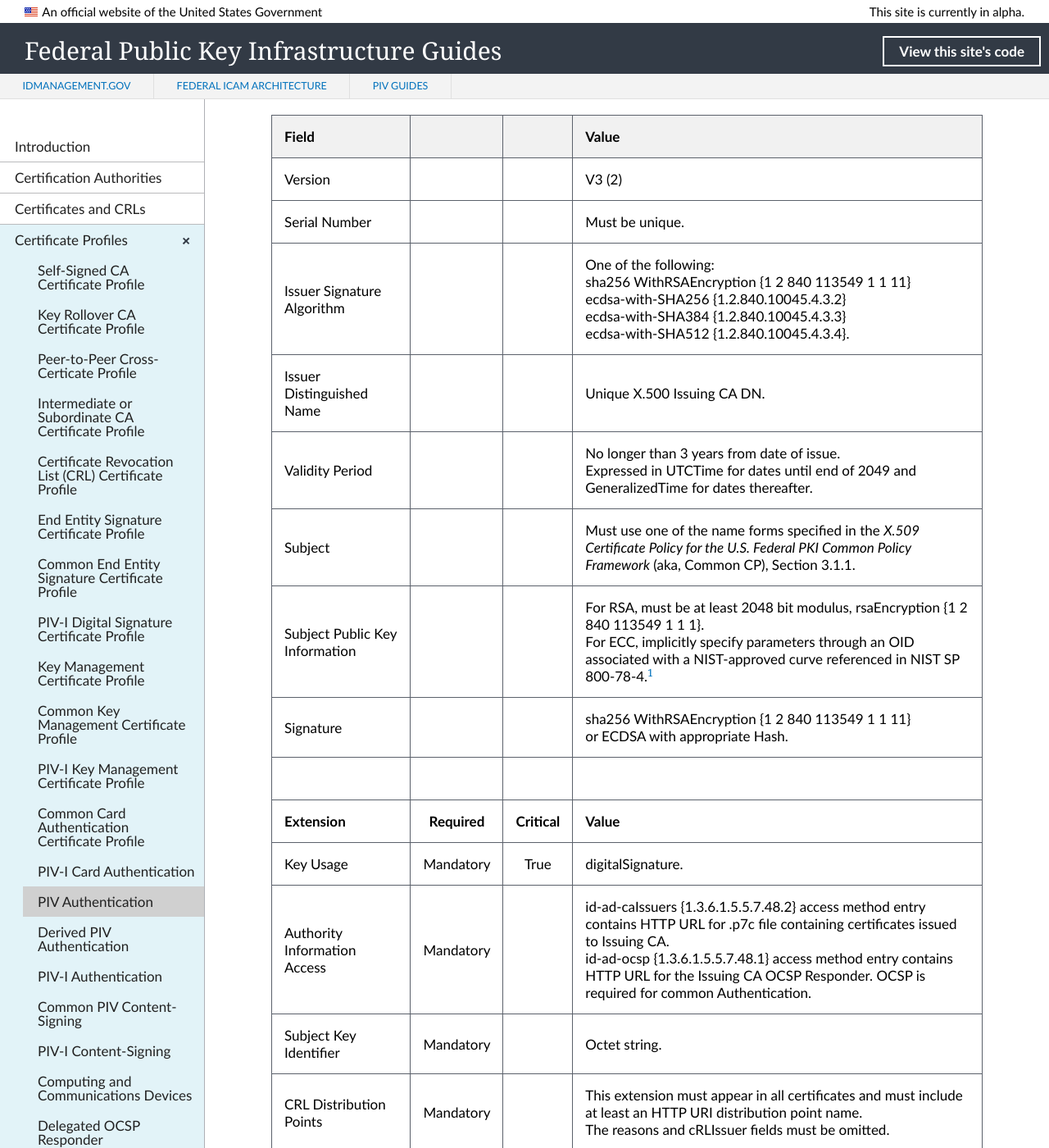
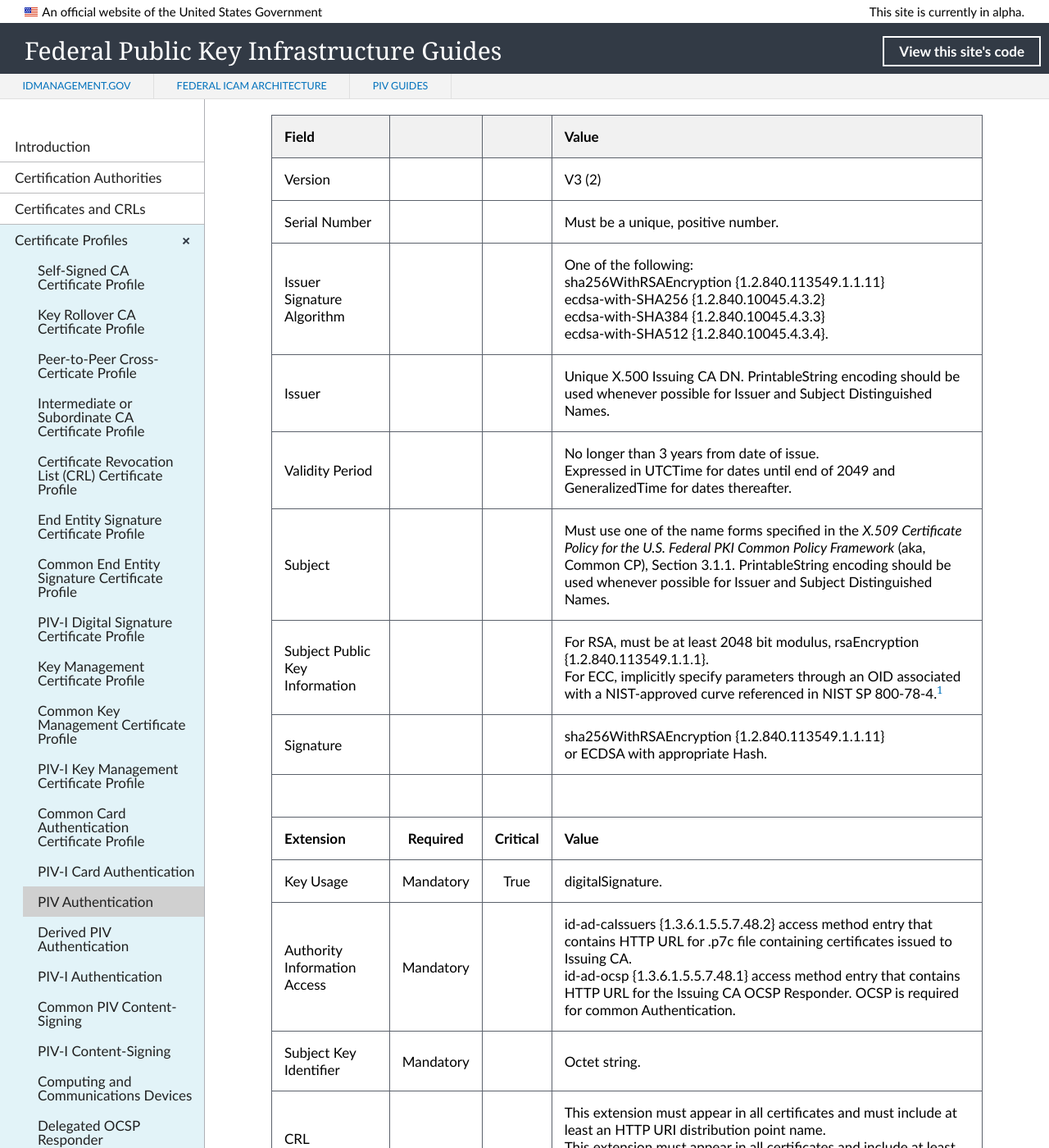
Before and after one commit to GSA/fpki-guides, a Jekyll site: the page built from _profiles/14_piv_auth.md, in a window 1280 px wide and 1400 px high, scrolled down 201 px. Shown: the whole window at 82% size. Built offline with Jekyll 4.4.1, drawn with Linux system fonts in a browser that asks for light colours; nearby versions of some CDN libraries; library files that are not in the unit come from our copies; some of the changed text lies outside the part shown.

Commit message:
Update 14_piv_auth.md
Content added. Formatting.

```diff
--- a/_profiles/14_piv_auth.md
+++ b/_profiles/14_piv_auth.md
@@ -9,23 +9,23 @@
 | **Field** |       |       | **Value**                             |
 | :-------- | :---: | :---: | :-------------------------------     |
 | Version   |       |       | V3 (2)                                 |
-| Serial Number   |       |       | Must be unique. |
-| Issuer Signature Algorithm   |       |       |  One of the following: <br>sha256 WithRSAEncryption {1 2 840 113549 1 1 11} <br>ecdsa-with-SHA256 {1.2.840.10045.4.3.2} <br>ecdsa-with-SHA384 {1.2.840.10045.4.3.3} <br>ecdsa-with-SHA512 {1.2.840.10045.4.3.4}. |
-| Issuer Distinguished Name   |       |       |  Unique X.500 Issuing CA DN.  |
+| Serial Number   |       |       | Must be a unique, positive number. |
+| Issuer Signature Algorithm   |       |       |  One of the following: <br>sha256WithRSAEncryption {1.2.840.113549.1.1.11} <br>ecdsa-with-SHA256 {1.2.840.10045.4.3.2} <br>ecdsa-with-SHA384 {1.2.840.10045.4.3.3} <br>ecdsa-with-SHA512 {1.2.840.10045.4.3.4}. |
+| Issuer   |       |       |  Unique X.500 Issuing CA DN. PrintableString encoding should be used whenever possible for Issuer and Subject Distinguished Names. |
 | Validity Period   |       |       |  No longer than 3 years from date of issue.<BR>Expressed in UTCTime for dates until end of 2049 and GeneralizedTime for dates thereafter.  |
-| Subject   |       |       |   Must use one of the name forms specified in the _X.509 Certificate Policy for the U.S. Federal PKI Common Policy Framework_ (aka, Common CP), Section 3.1.1.   |
-| Subject Public Key Information   |       |       |   For RSA, must be at least 2048 bit modulus, rsaEncryption {1 2 840 113549 1 1 1}.<br>For ECC, implicitly specify parameters through an OID associated with a NIST-approved curve referenced in NIST SP 800-78-4.<sup>[1](#1)</sup>   |
-| Signature   |       |       |   sha256 WithRSAEncryption {1 2 840 113549 1 1 11}<BR>or ECDSA with appropriate Hash.   |
+| Subject   |       |       |   Must use one of the name forms specified in the _X.509 Certificate Policy for the U.S. Federal PKI Common Policy Framework_ (aka, Common CP), Section 3.1.1. PrintableString encoding should be used whenever possible for Issuer and Subject Distinguished Names.   |
+| Subject Public Key Information   |       |       |   For RSA, must be at least 2048 bit modulus, rsaEncryption {1.2.840.113549.1.1.1}.<br>For ECC, implicitly specify parameters through an OID associated with a NIST-approved curve referenced in NIST SP 800-78-4.<sup>[1](#1)</sup>   |
+| Signature   |       |       |   sha256WithRSAEncryption {1.2.840.113549.1.1.11}<br>or ECDSA with appropriate Hash.   |
 |               |                 |              |                                       |
 | **Extension** |  **Required**   | **Critical** | **Value**                             |
 | Key Usage  | Mandatory | True |  digitalSignature.  |
-|Authority Information Access   | Mandatory  |  | id-ad-caIssuers {1.3.6.1.5.5.7.48.2} access method entry contains HTTP URL for .p7c file containing certificates issued to Issuing CA.<br>id-ad-ocsp {1.3.6.1.5.5.7.48.1} access method entry contains HTTP URL for the Issuing CA OCSP Responder. OCSP is required for common Authentication.  |
+| Authority Information Access   | Mandatory  |  | id-ad-caIssuers {1.3.6.1.5.5.7.48.2} access method entry that contains HTTP URL for .p7c file containing certificates issued to Issuing CA.<br>id-ad-ocsp {1.3.6.1.5.5.7.48.1} access method entry that contains HTTP URL for the Issuing CA OCSP Responder. OCSP is required for common Authentication.  |
 | Subject Key Identifier   | Mandatory |  | Octet string.  |
-| CRL Distribution Points   | Mandatory |   |  This extension must appear in all certificates and must include at least an HTTP URI distribution point name.<br>The reasons and cRLIssuer fields must be omitted. |
+| CRL Distribution Points   | Mandatory |   |  This extension must appear in all certificates and must include at least an HTTP URI distribution point name.<br>This extension must appear in all certificates and include at least one HTTP URI to a file containing a DER-encoded CRL with a file type of _application/pkix-crl_.<br>The reasons and cRLIssuer fields must be omitted.<!--Redundancy issue.--> |
 | Certificate Policies   | Mandatory  |  | Applicable certificate policy:<br>- 2.16.840.1.101.3.2.1.3.13 - id-fpki-common-authentication |
 | Authority Key Identifier   | Mandatory  |  | Octet string (same as subject key identifier in Issuing CA certificate). |
 | Subject Alternative Name   | Mandatory  |  | Must include FASC-N name form and, after October 15, 2015, must also include a UUID.<br>The FASC-N specifies the FASC-N of the PIV card that contains the corresponding PIV Authentication key.<br>Any additional name types may be present.<br>Other names may be included to support local applications.  |
-| PIV Interim   | Mandatory  |  | The piv-interim indicator {2.16.840.1.101.3.6.9.1} extension is defined in FIPS 201-2, Appendix B.2. The value of this extension is asserted as follows:<br>1. TRUE if, at the time of credential issuance:<br>(1) the FBI National Criminal History Fingerprint Check has been completed successfully, and<br>(2) an NACI has been initiated but has not been completed.<br>2. FALSE if, at the time of credential issuance, the subject’s NACI has been completed and successfully adjudicated.  |
+| PIV Interim   | Mandatory  |  | The piv-interim indicator (2.16.840.1.101.3.6.9.1) extension is defined in FIPS 201-2, Appendix B.2, as PIV NACI indicator.<br>The value of this extension is asserted as follows:<br>1. TRUE if, at the time of credential issuance:<br>(1) the FBI National Criminal History Fingerprint Check has been completed successfully, and<br>(2) an NACI has been initiated but has not been completed.<br>2. FALSE if, at the time of credential issuance, the subject’s NACI has been completed and successfully adjudicated.  |
 | Extended Key Usage   | Optional  | True | If included to support specific applications, this extension should be non-critical.<br>The following 3 values for keyPurposeID should be included:<br>- Microsoft Smart Card Logon<br>- TLS Client Authentication<br>- pkinit-KPClientAuth<br>Additional key purposes may be specified:<br>- 3.6.1.5.5.7.3.2 - TLS client authentication<BR>- 3.6.1.5.2.3.4 - id-pkinit-KPClientAuth<br>- 3.6.1.5.5.7.3.21 - id-kp-secureShellClient<br>The key purpose value may be implemented as needed by the Subscriber.  |
 | Subject Directory Attributes   | Optional  |  | This extension may be included to indicate the cardholder's country or countries of citizenship, as specified in RFC 5280.<sup>[2](#2)</sup><br>- countryOfCitizenship {1.3.6.1.5.5.7.9.4}<br>ISO 3166<sup>[3](#3)</sup> specifies country codes. |
 | Issuer Alternative Name   | Optional  |  |   |
```
